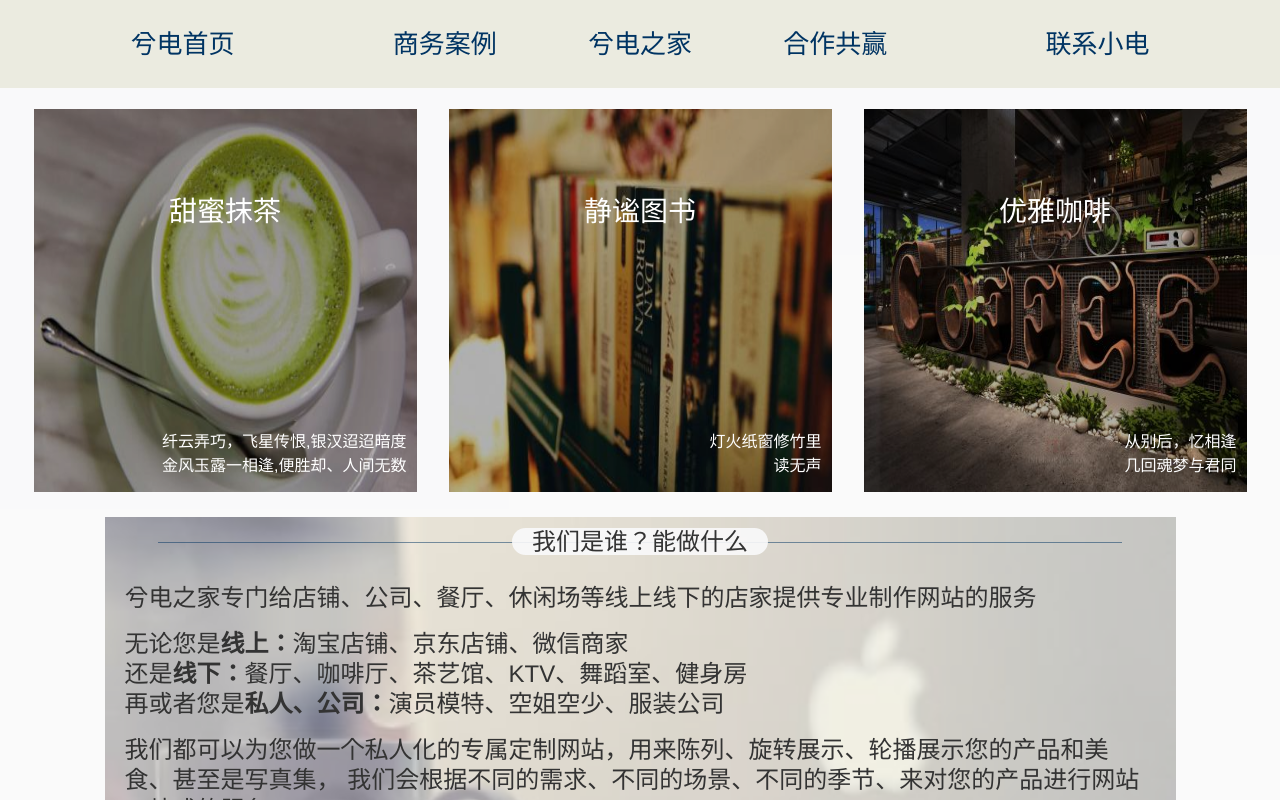
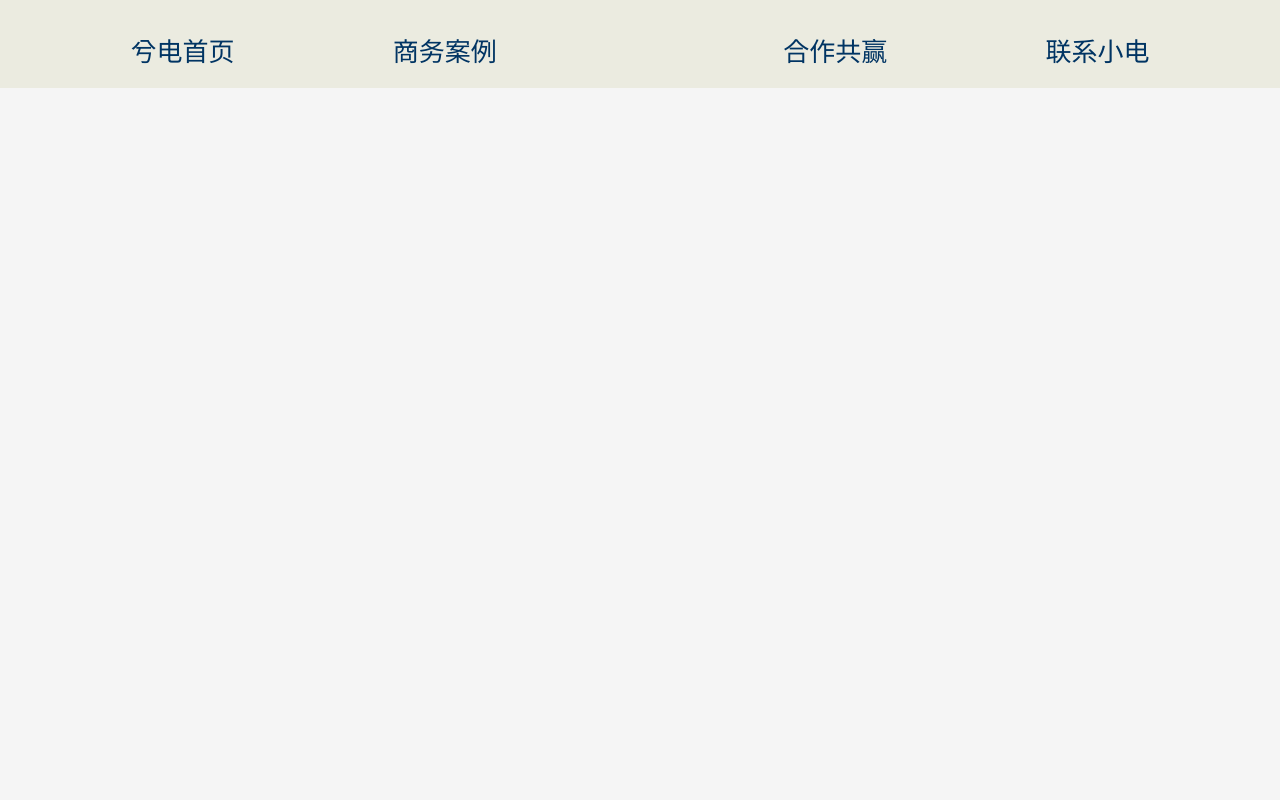
Before and after one commit to nujey/React-ant-Webkit, a React app: page /coopera in a window 1280 px wide. Before the commit this address led to /. Shown: the top 800 px of the page. Built offline with nearby package versions, Linux system fonts and the light colour scheme; a web font is replaced by a local one.

Commit message:
合作事宜

```diff
--- /dev/null
+++ b/src/pages/cooperation/coopera-list.js
@@ -0,0 +1 @@
+// module export
--- /dev/null
+++ b/src/pages/cooperation/coopera.jsx
@@ -0,0 +1,48 @@
+import React from 'react'
+
+import './coopera.scss'
+
+const biteStr = '合作主要是线上形式，您可以直接微信找管理人员或者是直接qq联系客服人员了解详情都是可以的，兮电为大家准备了丰富的套餐选择套餐中的每一项都是可以根据自己的需要自己搭配的，小电为大家在专业的角度划分了三个套餐供大家选择参考'
+
+class Coopera extends React.Component {
+  state = {
+    strHtml: ''
+  }
+  handleTyping = () => {
+    const arr = []
+    let num = 0
+    for(let i = 0; i < biteStr.length; i++) {
+      arr.push(biteStr[i])
+    }
+    let html = ''
+    const timer = setInterval(() => {
+      if (num < arr.length) {
+        html += arr[num]
+        this.setState({
+          strHtml: html
+        })
+        num++
+      } else {
+        clearInterval(timer)
+      }
+    }, 100)
+  }
+  render() {
+    return (
+      <div>
+        <header className="home-header">
+          <span>兮电首页</span>
+          <span>商务案例</span>
+          <a className="logo"><i className="iconfont xd-shandian"></i></a>
+          {/* <Link to="/coopera" className="nav-to-menu"><span>合作共赢</span></Link> */}
+          <span onClick={this.handleTyping}>合作共赢</span>
+          <span>联系小电</span>
+        </header>
+        <p className="coopera">
+          {this.state.strHtml}
+        </p>
+      </div>
+    )
+  }
+}
+export default Coopera
--- /dev/null
+++ b/src/pages/cooperation/coopera.scss
@@ -0,0 +1,9 @@
+.coopera {
+  padding: 10px 0;
+  margin: 0 auto;
+  width: 85%;
+  line-height: 28px;
+  font-size: 24px;
+  // color: #fff;
+  // background: rgba($color: #000000, $alpha: 1.0)
+}
--- a/src/pages/home/home.jsx
+++ b/src/pages/home/home.jsx
@@ -3,7 +3,7 @@ import React from 'react'
 import Slider from "./components/sider";
 import HomeIntro from "./components/home-intro";
 import Banner from './components/banner'
-
+import { Link } from 'react-router-dom'
 // import { saveFormData } from '../../store/home/action'
 import './home.scss'
 
@@ -14,8 +14,9 @@ class Home extends React.Component {
         <header className="home-header">
           <span>兮电首页</span>
           <span>商务案例</span>
-          <a className="logo">兮电之家</a>
-          <span>合作共赢</span>
+          <a className="logo"><i className="iconfont xd-shandian"></i></a>
+          <Link to="/coopera" className="nav-to-menu"><span>合作共赢</span></Link>
+          {/* <span>合作共赢</span> */}
           <span>联系小电</span>
         </header>
         <div>
--- a/src/pages/home/home.scss
+++ b/src/pages/home/home.scss
@@ -28,6 +28,12 @@
   .logo {
     width: 10%;
     display: inline-block;
+    i {
+      font-size: 50px;
+    }
+  }
+  .nav-to-menu {
+    color: #003463;
   }
 }
 // 侧边栏的样式
--- a/src/router/index.js
+++ b/src/router/index.js
@@ -2,7 +2,7 @@ import React, { Component } from 'react';
 import { BrowserRouter, Switch, Route, Redirect } from 'react-router-dom';
 
 import home from '../pages/home/home'
-import dragDemo from '../pages/animation-demo/drag-demo/drag-demo'
+import coopera from '../pages/cooperation/coopera'
 
 export default class RouteConfig extends Component {
   render() {
@@ -10,7 +10,7 @@ export default class RouteConfig extends Component {
       <BrowserRouter>
         <Switch>
           <Route path="/" exact component = {home} />
-          <Route path="/drag-demo" component = {dragDemo} />
+          <Route path="/coopera" component = {coopera} />
           <Redirect to="/" />
         </Switch>
       </BrowserRouter>
```
